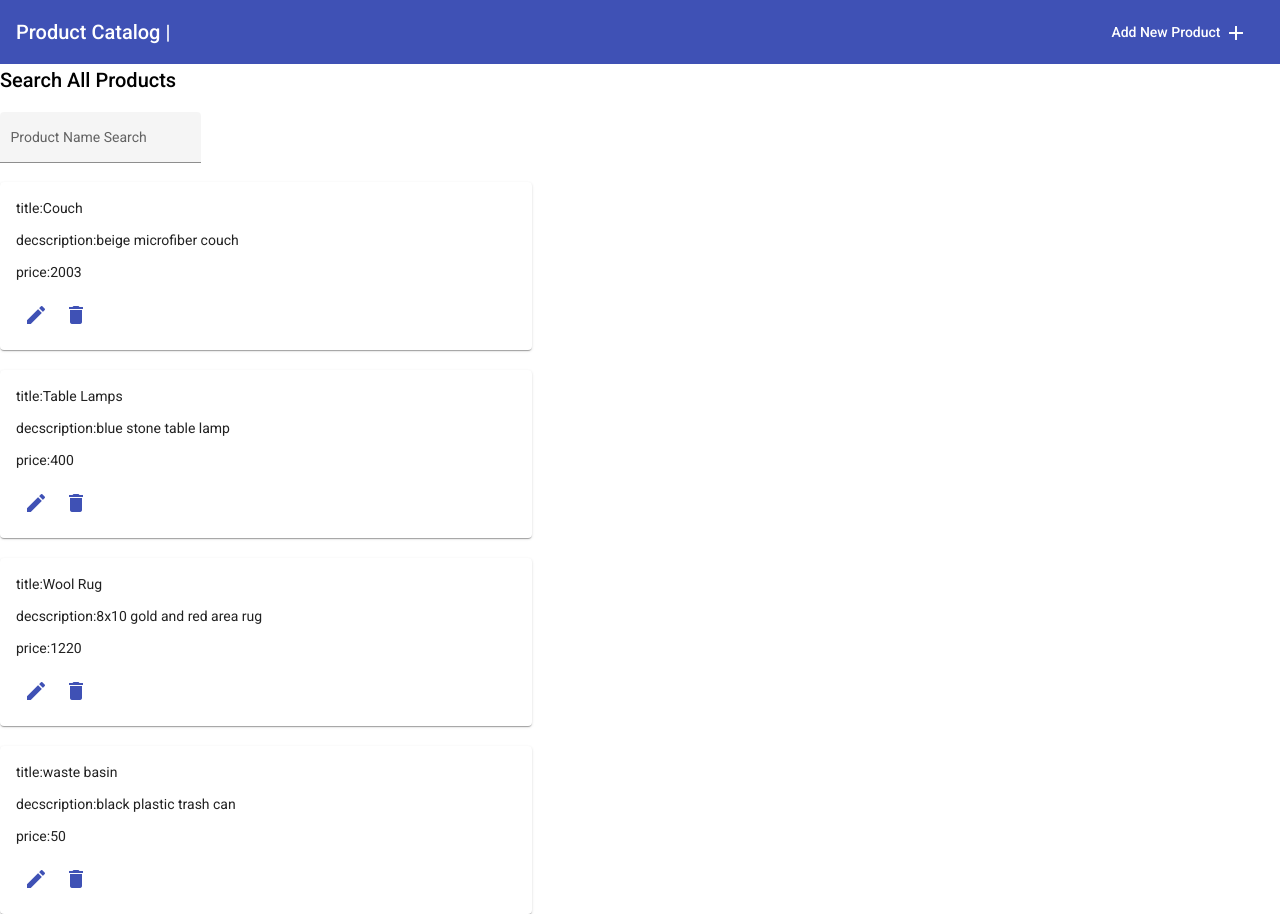
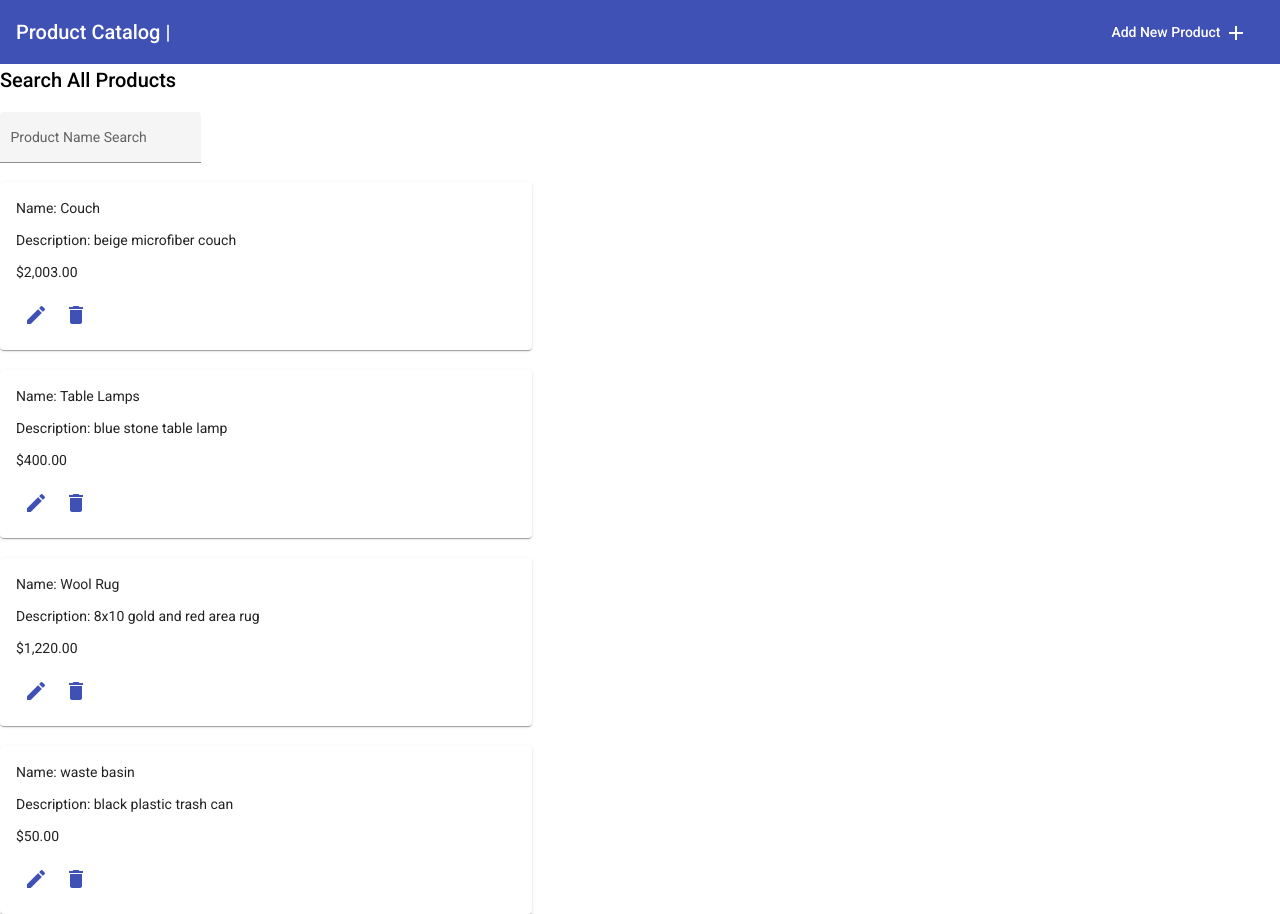
Before and after one commit to joshuamaxwell/joshua-maxwell, an Angular app: page /products in a window 1280 px wide. Built offline with nearby package versions, Linux system fonts and the light colour scheme; data requests are answered from the project's data file.

Commit message:
Some template formatting and currency pipe.

```diff
--- a/src/app/product/product.component.html
+++ b/src/app/product/product.component.html
@@ -1,9 +1,9 @@
 <mat-card style="max-width: 500px;">
     <mat-card-content>
 
-        <p>title:{{product.title}}</p>
-        <p>decscription:{{product.description}}</p>
-        <p>price:{{product.price}}</p>
+        <p>Name: {{product.title}}</p>
+        <p>Description: {{product.description}}</p>
+        <p>{{product.price | currency}}</p>
         <button mat-icon-button color="primary" routerLink="/edit/{{product.id}}">
             <mat-icon>edit</mat-icon>
         </button>
```
